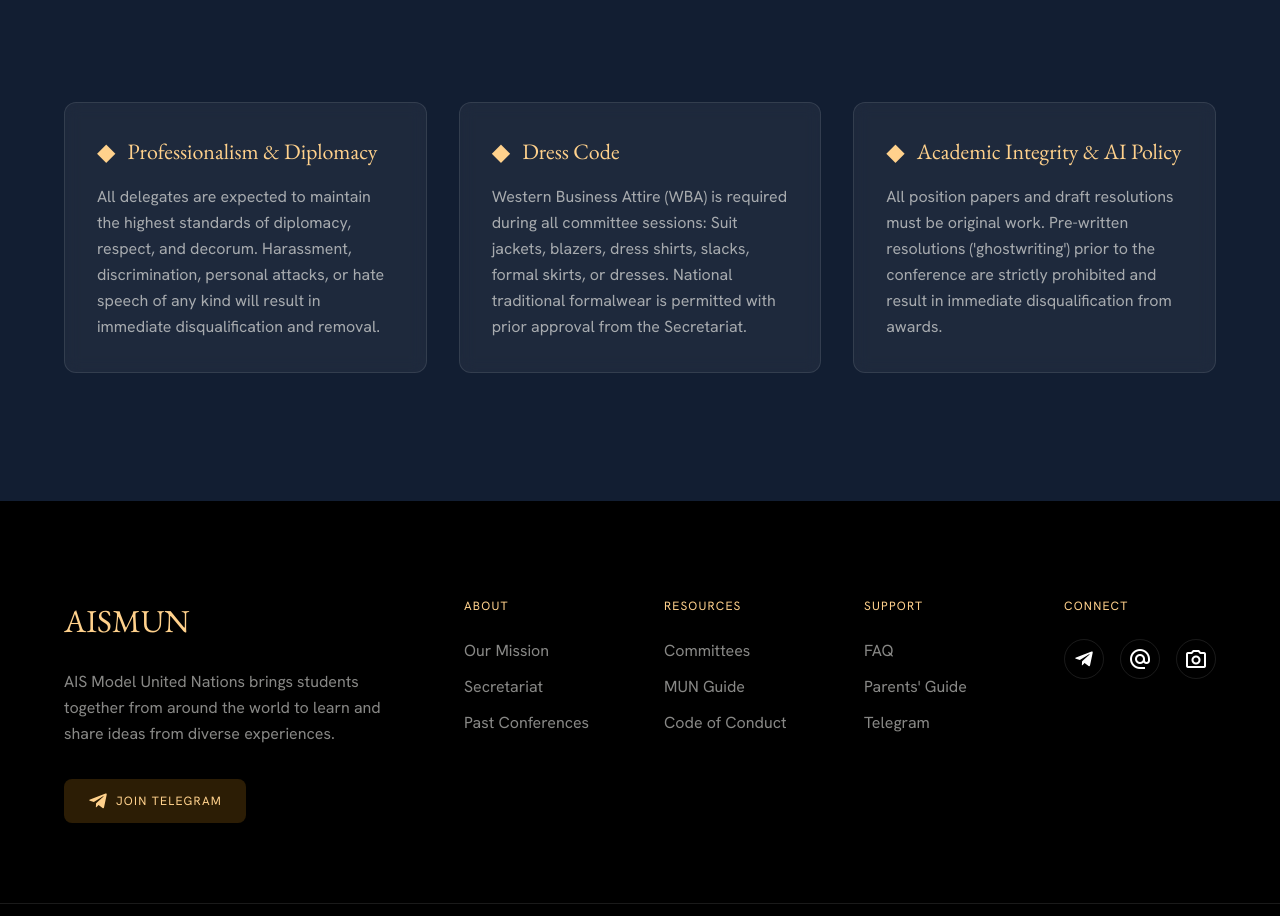
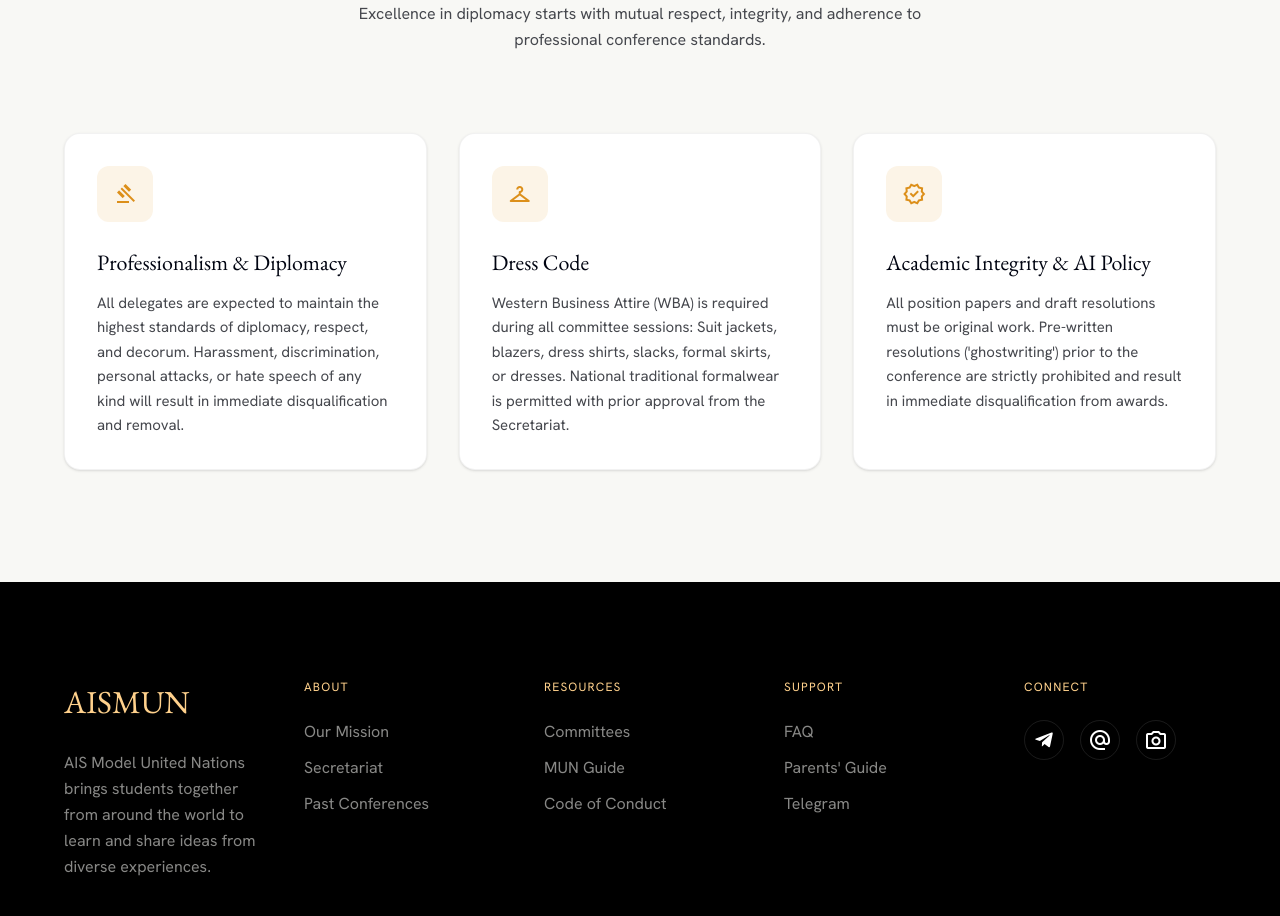
Before and after one commit to shebaww/AISMUN, a React (Vite) app: page /AISMUN/code-of-conduct in a window 1280 px wide. Shown: the part 236-1152 px from the top of the page. Built offline with nearby package versions, Linux system fonts and the light colour scheme.

Commit message:
Polishing Site:

```diff
--- a/src/components/CodeOfConduct.tsx
+++ b/src/components/CodeOfConduct.tsx
@@ -2,6 +2,7 @@
 import React from "react";
 
 interface Rule {
+  icon: string;
   title: string;
   description: string;
 }
@@ -9,16 +10,19 @@ interface Rule {
 const CodeOfConduct: React.FC = () => {
   const rules: Rule[] = [
     {
+      icon: "gavel",
       title: "Professionalism & Diplomacy",
       description:
         "All delegates are expected to maintain the highest standards of diplomacy, respect, and decorum. Harassment, discrimination, personal attacks, or hate speech of any kind will result in immediate disqualification and removal.",
     },
     {
+      icon: "checkroom",
       title: "Dress Code",
       description:
         "Western Business Attire (WBA) is required during all committee sessions: Suit jackets, blazers, dress shirts, slacks, formal skirts, or dresses. National traditional formalwear is permitted with prior approval from the Secretariat.",
     },
     {
+      icon: "verified",
       title: "Academic Integrity & AI Policy",
       description:
         "All position papers and draft resolutions must be original work. Pre-written resolutions ('ghostwriting') prior to the conference are strictly prohibited and result in immediate disqualification from awards.",
@@ -26,31 +30,45 @@ const CodeOfConduct: React.FC = () => {
   ];
 
   return (
-    <section className="py-32 bg-deep-navy text-white">
+    <section className="py-28 bg-off-white border-t border-black/5">
       <div className="max-w-[1280px] mx-auto px-[20px] md:px-[64px]">
-        <div className="text-center mb-20">
-          <span className="font-label-caps text-[12px] text-champagne mb-4 block uppercase tracking-widest">
+        {/* Section Header */}
+        <div className="text-center mb-16 md:mb-20">
+          <span className="font-label-caps text-[12px] text-ambassador-gold mb-3 block uppercase tracking-[0.25em]">
             Our Standards
           </span>
-          <h1 className="font-display-lg text-[40px] md:text-[64px] text-white mb-6">
+          <h2 className="font-display-lg text-[36px] md:text-[52px] text-primary mb-4">
             Code of Conduct
-          </h1>
+          </h2>
+          <p className="font-body-md text-[16px] text-on-surface-variant max-w-xl mx-auto leading-relaxed">
+            Excellence in diplomacy starts with mutual respect, integrity, and
+            adherence to professional conference standards.
+          </p>
         </div>
 
+        {/* Rule Cards Grid */}
         <div className="grid grid-cols-1 md:grid-cols-3 gap-8">
           {rules.map((rule, index) => (
             <div
               key={index}
-              className="reveal bg-white/5 backdrop-blur-sm rounded-xl p-8 border border-white/10 hover:border-champagne/30 transition-all duration-300 group"
+              className="reveal bg-white rounded-2xl p-8 border border-black/5 shadow-sm hover:shadow-xl hover:-translate-y-1 transition-all duration-300 group relative overflow-hidden"
               style={{ transitionDelay: `${index * 0.1}s` }}
             >
-              <div className="flex items-center gap-3 mb-4">
-                <span className="text-champagne text-2xl">◆</span>
-                <h3 className="font-display-lg text-[22px] text-champagne group-hover:text-white transition-colors">
-                  {rule.title}
-                </h3>
+              {/* Top Accent Stripe on Hover */}
+              <div className="absolute top-0 left-0 w-full h-[3px] bg-gradient-to-r from-ambassador-gold to-amber-500 opacity-0 group-hover:opacity-100 transition-opacity duration-300" />
+
+              {/* Icon Header */}
+              <div className="w-14 h-14 bg-ambassador-gold/10 rounded-xl flex items-center justify-center mb-6 group-hover:bg-ambassador-gold transition-colors duration-300">
+                <span className="material-symbols-outlined text-2xl text-ambassador-gold group-hover:text-white transition-colors duration-300">
+                  {rule.icon}
+                </span>
               </div>
-              <p className="font-body-md text-[16px] text-surface-variant/70 group-hover:text-surface-variant/90 transition-colors leading-relaxed">
+
+              {/* Content */}
+              <h3 className="font-display-lg text-[22px] text-primary mb-3 group-hover:text-ambassador-gold transition-colors">
+                {rule.title}
+              </h3>
+              <p className="font-body-md text-[15px] text-on-surface-variant leading-relaxed">
                 {rule.description}
               </p>
             </div>
--- a/src/components/FAQContact.tsx
+++ b/src/components/FAQContact.tsx
@@ -1,4 +1,5 @@
 // components/FAQContact.tsx
+import { CiInstagram } from "react-icons/ci";
 import React, { useState } from "react";
 
 interface FAQItem {
@@ -47,7 +48,7 @@ const FAQContact: React.FC = () => {
   };
 
   const handleTelegramRedirect = () => {
-    window.open("https://t.me/your_aismun_channel", "_blank");
+    window.open("https://t.me/+2TCTBUasTbplNDRh", "_blank");
   };
 
   return (
@@ -122,7 +123,7 @@ const FAQContact: React.FC = () => {
                       onClick={handleTelegramRedirect}
                       className="font-body-md text-[16px] text-primary hover:text-ambassador-gold transition-colors"
                     >
-                      t.me/your_aismun_channel
+                      t.me/+2TCTBUasTbplNDRh
                     </button>
                   </div>
                 </div>
@@ -143,14 +144,14 @@ const FAQContact: React.FC = () => {
 
                 <div className="flex items-center gap-4 p-4 bg-white rounded-xl border border-outline-variant/30">
                   <div className="w-12 h-12 bg-ambassador-gold/10 rounded-full flex items-center justify-center text-2xl">
-                    📷
+                    <CiInstagram />
                   </div>
                   <div>
                     <p className="font-label-caps text-[10px] text-on-surface-variant uppercase tracking-wider">
                       Instagram
                     </p>
                     <p className="font-body-md text-[16px] text-primary">
-                      @aismun_official
+                      @ais._.mun
                     </p>
                   </div>
                 </div>
--- a/src/components/Footer.tsx
+++ b/src/components/Footer.tsx
@@ -1,5 +1,5 @@
 // components/Footer.tsx
-import { FaTelegramPlane } from "react-icons/fa"; // Telegram icon
+import { FaTelegramPlane } from "react-icons/fa";
 import React from "react";
 import { Link } from "react-router-dom";
 
@@ -10,8 +10,10 @@ const Footer: React.FC = () => {
 
   return (
     <footer className="bg-black text-white pt-24 pb-12">
-      <div className="max-w-[1280px] mx-auto px-[20px] md:px-[64px] grid grid-cols-1 md:grid-cols-12 gap-12 mb-20">
-        <div className="md:col-span-4">
+      {/* Use grid-cols-2 on mobile, grid-cols-5 on md+ */}
+      <div className="max-w-[1280px] mx-auto px-[20px] md:px-[64px] grid grid-cols-2 md:grid-cols-5 gap-8 md:gap-12 mb-20">
+        {/* Brand - spans full width on mobile, 1 column on md+ */}
+        <div className="col-span-2 md:col-span-1">
           <h2
             className="font-display-lg text-[32px] text-champagne mb-6"
             style={{ fontFamily: "'EB Garamond', serif" }}
@@ -22,16 +24,10 @@ const Footer: React.FC = () => {
             AIS Model United Nations brings students together from around the
             world to learn and share ideas from diverse experiences.
           </p>
-          <button
-            onClick={handleTelegramRedirect}
-            className="flex items-center gap-2 px-6 py-3 bg-ambassador-gold/20 text-champagne font-label-caps text-[12px] uppercase tracking-widest hover:bg-ambassador-gold hover:text-deep-navy transition-all rounded-lg"
-          >
-            <FaTelegramPlane className="text-[20px]" />
-            Join Telegram
-          </button>
         </div>
 
-        <div className="md:col-span-2">
+        {/* About */}
+        <div>
           <h6 className="font-label-caps text-[12px] text-champagne mb-6 uppercase tracking-widest">
             About
           </h6>
@@ -63,7 +59,8 @@ const Footer: React.FC = () => {
           </ul>
         </div>
 
-        <div className="md:col-span-2">
+        {/* Resources */}
+        <div>
           <h6 className="font-label-caps text-[12px] text-champagne mb-6 uppercase tracking-widest">
             Resources
           </h6>
@@ -95,7 +92,8 @@ const Footer: React.FC = () => {
           </ul>
         </div>
 
-        <div className="md:col-span-2">
+        {/* Support */}
+        <div>
           <h6 className="font-label-caps text-[12px] text-champagne mb-6 uppercase tracking-widest">
             Support
           </h6>
@@ -127,7 +125,8 @@ const Footer: React.FC = () => {
           </ul>
         </div>
 
-        <div className="md:col-span-2">
+        {/* Connect */}
+        <div>
           <h6 className="font-label-caps text-[12px] text-champagne mb-6 uppercase tracking-widest">
             Connect
           </h6>
@@ -143,15 +142,20 @@ const Footer: React.FC = () => {
                 alternate_email
               </span>
             </button>
-            <button className="w-10 h-10 border border-white/10 rounded-full flex items-center justify-center hover:border-champagne hover:text-champagne transition-all">
+            <a
+              href="https://instagram.com/ais._.mun"
+              className="w-10 h-10 border border-white/10 rounded-full flex items-center justify-center hover:border-champagne hover:text-champagne transition-all"
+            >
               <span className="material-symbols-outlined text-sm">
                 photo_camera
               </span>
-            </button>
+              <a href="https://instagram.com/ais._.mun"></a>
+            </a>
           </div>
         </div>
       </div>
 
+      {/* Footer bottom - unchanged */}
       <div className="max-w-[1280px] mx-auto px-[20px] md:px-[64px] pt-12 border-t border-white/10 flex flex-col md:flex-row justify-between items-center gap-6">
         <p className="font-label-caps text-[10px] text-surface-variant/40 tracking-[0.2em]">
           &copy; 2026 AISMUN. DESIGNED FOR GLOBAL EXCELLENCE.
--- a/src/components/TelegramBanner.tsx
+++ b/src/components/TelegramBanner.tsx
@@ -3,36 +3,61 @@ import React from "react";
 
 const TelegramBanner: React.FC = () => {
   const handleTelegramRedirect = () => {
-    window.open("https://t.me/your_aismun_channel", "_blank");
+    window.open("https://t.me/+2TCTBUasTbplNDRh", "_blank");
   };
 
   return (
-    <section className="py-16 bg-deep-navy border-y-2 border-ambassador-gold/20">
-      <div className="max-w-[1280px] mx-auto px-[20px] md:px-[64px]">
-        <div className="bg-gradient-to-r from-ambassador-gold/10 to-champagne/5 rounded-2xl p-8 md:p-12 border border-ambassador-gold/20">
-          <div className="flex flex-col md:flex-row items-center gap-6 md:gap-8">
+    <section className="py-16 bg-black border-y-2 border-ambassador-gold/20 relative overflow-hidden">
+      {/* Ambient background glow behind the entire section */}
+      <div className="absolute top-0 left-1/2 -translate-x-1/2 w-[800px] h-[400px] bg-ambassador-gold/5 rounded-full blur-3xl pointer-events-none" />
+
+      <div className="max-w-[1280px] mx-auto px-[20px] md:px-[64px] relative z-10">
+        <div className="relative overflow-hidden bg-gradient-to-br from-ambassador-gold/15 via-black/90 to-black rounded-2xl p-8 md:p-12 border border-ambassador-gold/30 shadow-2xl">
+          {/* Ambient glow behind the CTA button */}
+          <div className="absolute -right-10 -bottom-10 w-64 h-64 bg-ambassador-gold/20 rounded-full blur-3xl pointer-events-none" />
+          <div className="absolute -left-20 -top-20 w-48 h-48 bg-champagne/5 rounded-full blur-2xl pointer-events-none" />
+
+          {/* Subtle grid pattern overlay for depth */}
+          <div
+            className="absolute inset-0 opacity-5 pointer-events-none"
+            style={{
+              backgroundImage:
+                "radial-gradient(circle at 20px 20px, rgba(255,210,140,0.1) 1px, transparent 1px)",
+              backgroundSize: "40px 40px",
+            }}
+          />
+
+          <div className="relative z-10 flex flex-col md:flex-row items-center gap-6 md:gap-8">
             <div className="flex-1 text-center md:text-left">
-              <h3 className="font-display-lg text-[24px] md:text-[28px] text-champagne mb-3">
+              <h3 className="font-display-lg text-[24px] md:text-[28px] text-champagne mb-3 drop-shadow-[0_2px_10px_rgba(255,210,140,0.15)]">
                 How Registration & Announcements Work
               </h3>
-              <p className="font-body-md text-[16px] text-surface-variant/80 leading-relaxed">
+              <p className="font-body-md text-[16px] text-white/70 leading-relaxed">
                 We do not run web accounts or static forms.{" "}
-                <span className="text-champagne font-semibold">
+                <span className="text-champagne font-semibold drop-shadow-[0_1px_8px_rgba(255,210,140,0.2)]">
                   All conference dates, committee releases, venue updates, and
                   delegate registration forms are broadcast exclusively on our
                   Telegram channel.
                 </span>
               </p>
             </div>
-            <button
-              onClick={handleTelegramRedirect}
-              className="flex-shrink-0 px-8 py-4 bg-ambassador-gold text-white font-label-caps text-[12px] uppercase tracking-widest hover:bg-champagne hover:text-deep-navy transition-all rounded-lg shadow-lg hover:shadow-xl whitespace-nowrap flex items-center gap-2"
-            >
-              <span className="material-symbols-outlined text-[18px]">
-                chevron_right
-              </span>
-              Click Here to Join
-            </button>
+
+            {/* CTA Button with glow effect */}
+            <div className="relative flex-shrink-0">
+              {/* Button glow */}
+              <div className="absolute inset-0 bg-ambassador-gold/30 rounded-lg blur-xl animate-pulse" />
+              <a
+                href="https://t.me/+2TCTBUasTbplNDRh"
+                target="_blank"
+                rel="noopener noreferrer"
+                className="group relative px-8 py-4 bg-gradient-to-r from-ambassador-gold to-amber-500 text-deep-navy font-label-caps text-[12px] uppercase tracking-widest transition-all duration-300 rounded-lg shadow-[0_0_20px_rgba(255,210,140,0.2)] hover:shadow-[0_0_35px_rgba(255,210,140,0.4)] hover:scale-[1.02] inline-flex items-center gap-2 font-bold"
+              >
+                <span className="material-symbols-outlined text-[18px] transition-transform duration-300 group-hover:translate-x-1">
+                  chevron_right
+                </span>
+                Click Here to Join
+              </a>
+            </div>
           </div>
         </div>
       </div>
```
Also changed, not shown: src/components/CommitteesTopics.tsx (+26 -20 lines), src/components/Hero.tsx (+11 -17 lines), src/components/Navbar.tsx (+15 -2 lines).
